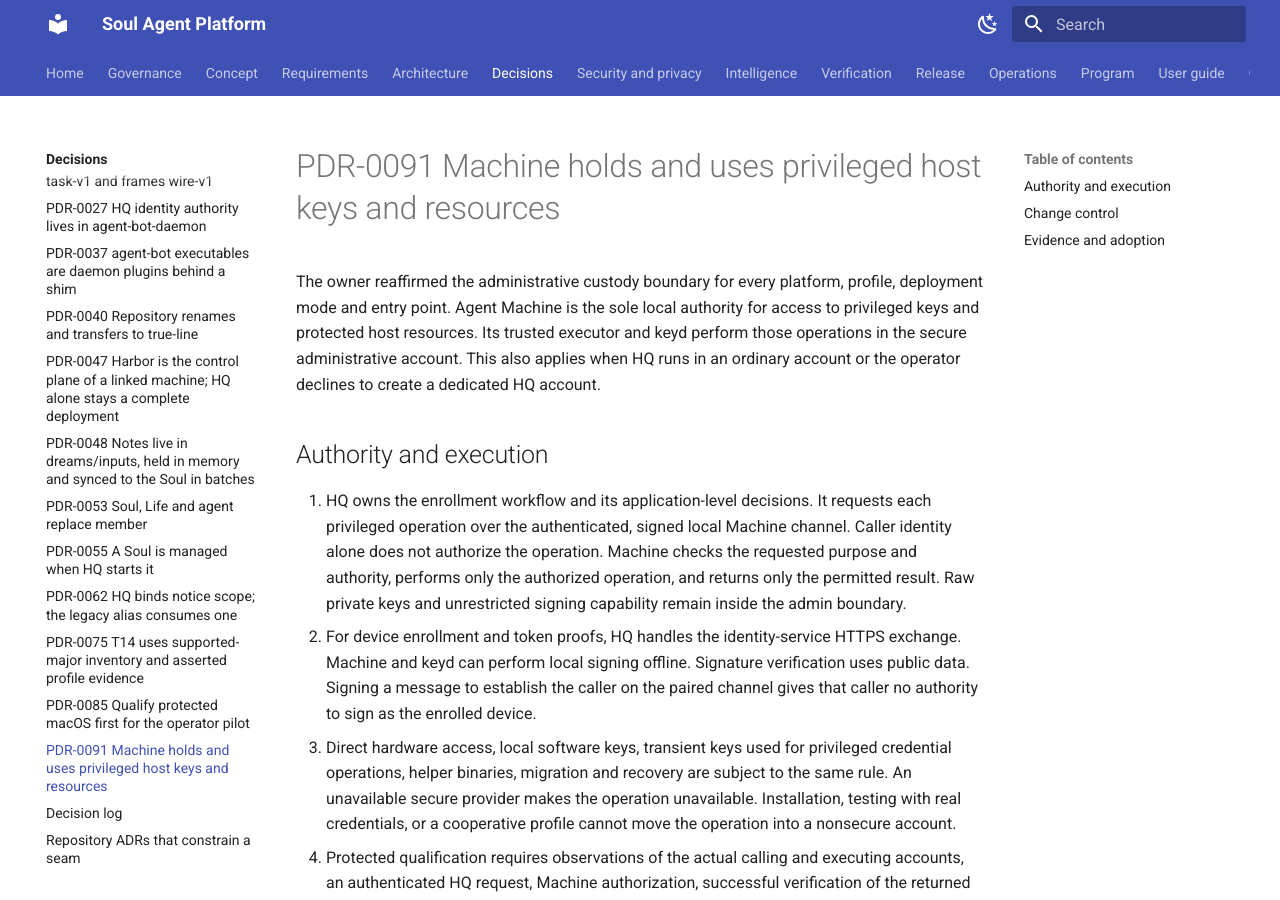
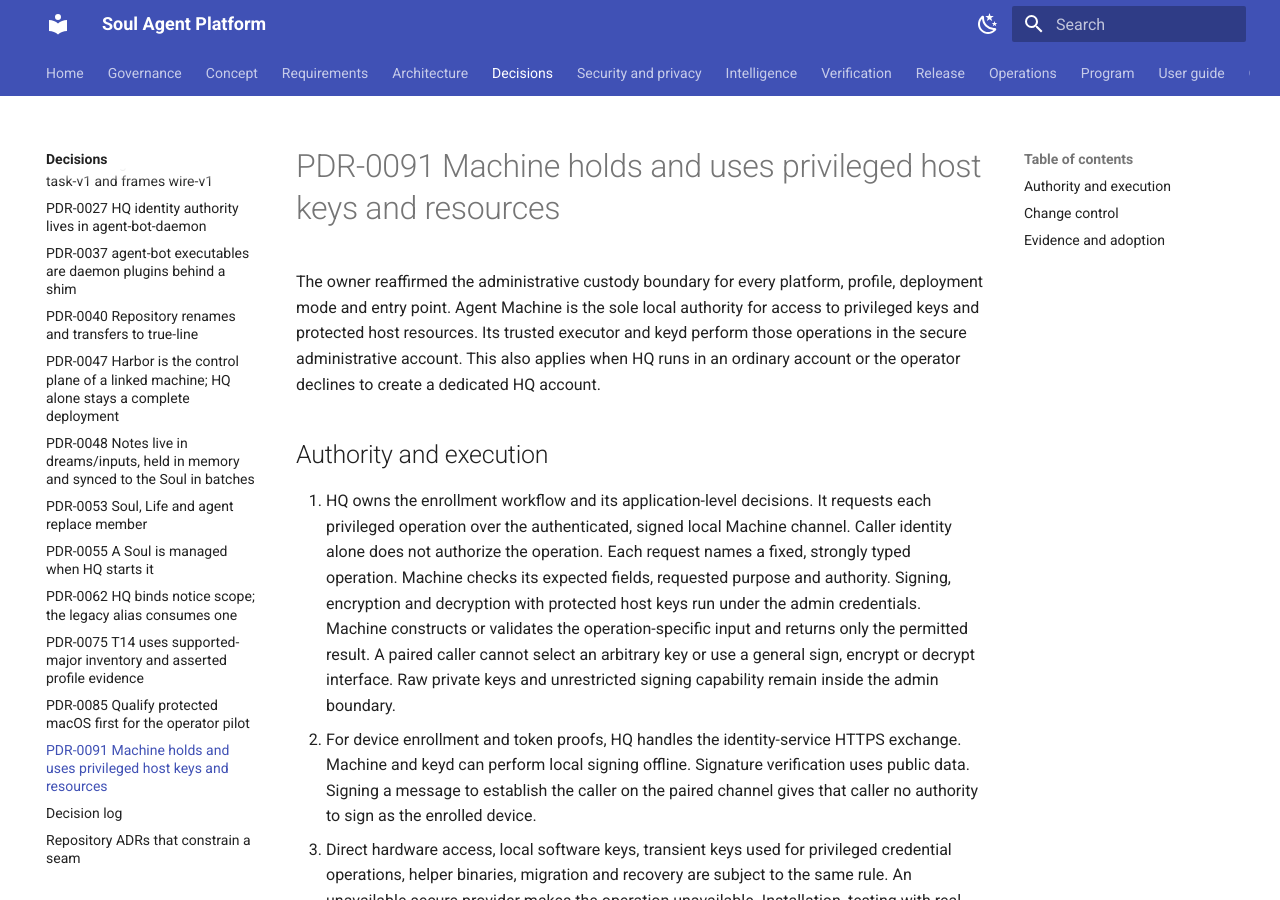
Before and after one commit to true-line/agent-bot-platform, an MkDocs documentation site: the page built from docs/04-decisions/PDR-0091-host-privileged-custody.md, in a window 1280 px wide and 900 px high. Built offline with MkDocs 1.6.1 and Material for MkDocs 9.7.7, drawn with Linux system fonts in a browser that asks for light colours.

Commit message:
Make protected signing and encryption explicit on the typed Machine channel
Agent-Bot-Write: ghw_b413589a06b97c77
Agent-Bot-Session: fa2486d94751

```diff
--- a/docs/04-decisions/PDR-0091-host-privileged-custody.md
+++ b/docs/04-decisions/PDR-0091-host-privileged-custody.md
@@ -23,8 +23,12 @@ account or the operator declines to create a dedicated HQ account.
 1. HQ owns the enrollment workflow and its application-level decisions.
    It requests each privileged operation over the authenticated, signed local
    Machine channel. Caller identity alone does not authorize the operation.
-   Machine checks the requested purpose and authority, performs only the
-   authorized operation, and returns only the permitted result. Raw private
+   Each request names a fixed, strongly typed operation. Machine checks its
+   expected fields, requested purpose and authority. Signing, encryption and
+   decryption with protected host keys run under the admin credentials. Machine
+   constructs or validates the operation-specific input and returns only the
+   permitted result. A paired caller cannot select an arbitrary key or use a
+   general sign, encrypt or decrypt interface. Raw private
    keys and unrestricted signing capability remain inside the admin boundary.
 2. For device enrollment and token proofs, HQ handles the identity-service
    HTTPS exchange. Machine and keyd can perform local signing offline.
```
